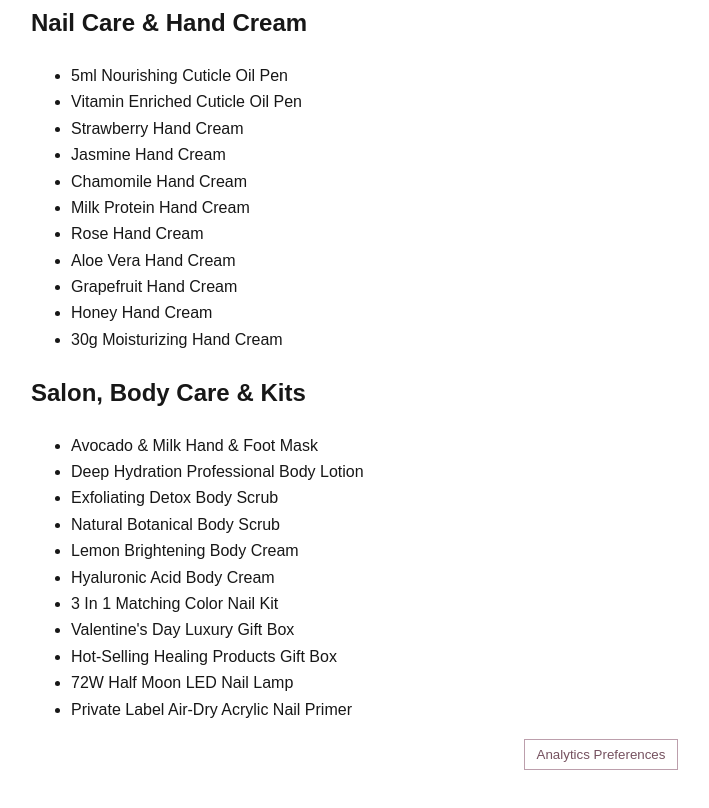
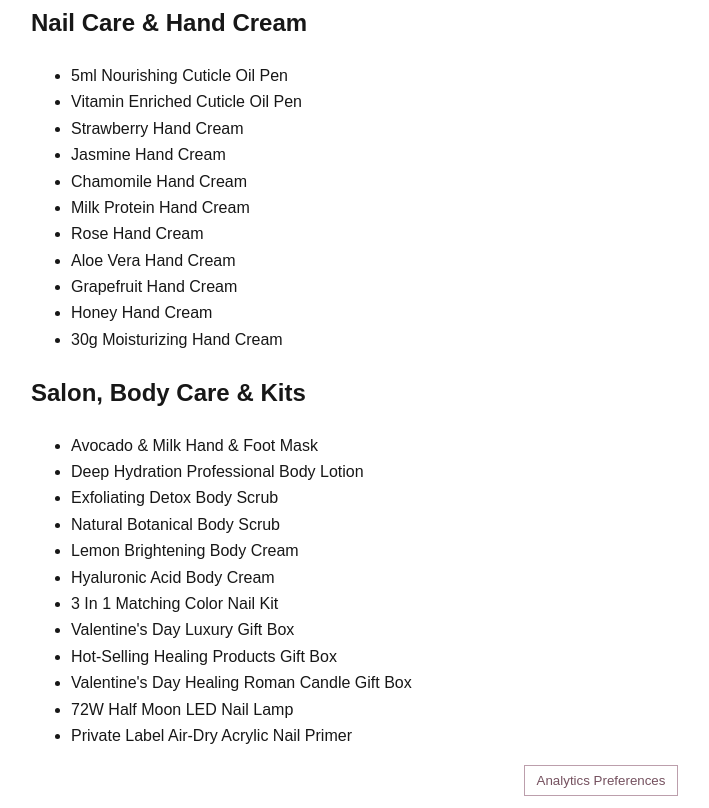
Before and after one commit to 462533185-droid/trinity-rose-pro, a plain HTML site: page products/index.html in a window 1280 px wide. Shown: the part 2304-3112 px from the top of the page, without its empty margins (39-748 px from the left). Before the commit the page ends 3086 px from the top, so only its background shows below. Drawn offline with Linux system fonts and the light colour scheme.

Commit message:
feat(products): publish products/index.html for Valentine's Day Roman Candle Gift Box ($8.00, MOQ 10)

```diff
--- a/products/index.html
+++ b/products/index.html
@@ -36,7 +36,7 @@
       <article><h2>Functional, Builder &amp; Nail Art Gel</h2><ul><li><a href="function-gel/hema-free-base-coat.html">HEMA-Free Base Coat</a></li><li><a href="function-gel/magic-mirror-chrome-top-coat.html">Magic Mirror Chrome Top Coat</a></li><li><a href="function-gel/professional-seamless-nail-tips.html">Professional Seamless Nail Tips</a></li><li><a href="function-gel/tempered-top-coat.html">Tempered Top Coat</a></li><li><a href="builder-extension-gel/builder-gel-bottle.html">Builder Gel in a Bottle</a></li><li><a href="builder-extension-gel/professional-builder-extension-gel.html">Professional Builder Extension Gel</a></li><li><a href="uv-gel-painting/pat-gel-blooming-gel.html">Pat Pat Blooming Gel</a></li><li><a href="uv-gel-painting/teardrop-jewelry-gel-set.html">No-Wipe Teardrop / Jewelry Gel Set</a></li><li><a href="uv-gel-painting/moonlight-aurora-chrome-powder.html">Moonlight Aurora Chrome Powder</a></li></ul></article>
       <article><h2>Nail Polish</h2><ul><li><a href="nail-polish-system/high-performance-regular-nail-lacquer.html">High-Performance Regular Nail Lacquer</a></li><li><a href="nail-polish-system/quick-dry-vegan-water-based-nail-polish.html">Quick-Dry Vegan Water-Based Nail Polish</a></li><li><a href="nail-polish-system/water-based-breathable-nail-polish.html">Water-Based Breathable Nail Polish</a></li></ul></article>
       <article><h2>Nail Care &amp; Hand Cream</h2><ul><li><a href="cuticle-oil/5ml-nourishing-cuticle-oil-pen.html">5ml Nourishing Cuticle Oil Pen</a></li><li><a href="nail-care/vitamin-enriched-cuticle-oil-pen.html">Vitamin Enriched Cuticle Oil Pen</a></li><li><a href="hand-cream/strawberry.html">Strawberry Hand Cream</a></li><li><a href="hand-cream/jasmine.html">Jasmine Hand Cream</a></li><li><a href="hand-cream/chamomile.html">Chamomile Hand Cream</a></li><li><a href="hand-cream/milk-protein.html">Milk Protein Hand Cream</a></li><li><a href="hand-cream/rose.html">Rose Hand Cream</a></li><li><a href="hand-cream/aloe-vera.html">Aloe Vera Hand Cream</a></li><li><a href="hand-cream/grapefruit.html">Grapefruit Hand Cream</a></li><li><a href="hand-cream/honey.html">Honey Hand Cream</a></li><li><a href="hand-cream-lotion/30g-hand-cream.html">30g Moisturizing Hand Cream</a></li></ul></article>
-      <article><h2>Salon, Body Care &amp; Kits</h2><ul><li><a href="salon-products/avocado-milk-hand-foot-mask.html">Avocado &amp; Milk Hand &amp; Foot Mask</a></li><li><a href="salon-products/deep-hydration-body-lotion.html">Deep Hydration Professional Body Lotion</a></li><li><a href="salon-products/exfoliating-detox-body-scrub.html">Exfoliating Detox Body Scrub</a></li><li><a href="salon-products/natural-botanical-body-scrub.html">Natural Botanical Body Scrub</a></li><li><a href="salon-products/lemon-brightening-body-cream.html">Lemon Brightening Body Cream</a></li><li><a href="salon-products/hyaluronic-acid-body-cream.html">Hyaluronic Acid Body Cream</a></li><li><a href="product-kits/3-in-1-matching-color-nail-kit.html">3 In 1 Matching Color Nail Kit</a></li><li><a href="product-kits/valentines-day-luxury-gift-box.html">Valentine's Day Luxury Gift Box</a></li><li><a href="product-kits/healing-products-gift-box.html">Hot-Selling Healing Products Gift Box</a></li><li><a href="machine-tools/72w-half-moon-led-nail-lamp.html">72W Half Moon LED Nail Lamp</a></li><li><a href="remove-clean/private-label-air-dry-acrylic-nail-primer.html">Private Label Air-Dry Acrylic Nail Primer</a></li></ul></article>
+      <article><h2>Salon, Body Care &amp; Kits</h2><ul><li><a href="salon-products/avocado-milk-hand-foot-mask.html">Avocado &amp; Milk Hand &amp; Foot Mask</a></li><li><a href="salon-products/deep-hydration-body-lotion.html">Deep Hydration Professional Body Lotion</a></li><li><a href="salon-products/exfoliating-detox-body-scrub.html">Exfoliating Detox Body Scrub</a></li><li><a href="salon-products/natural-botanical-body-scrub.html">Natural Botanical Body Scrub</a></li><li><a href="salon-products/lemon-brightening-body-cream.html">Lemon Brightening Body Cream</a></li><li><a href="salon-products/hyaluronic-acid-body-cream.html">Hyaluronic Acid Body Cream</a></li><li><a href="product-kits/3-in-1-matching-color-nail-kit.html">3 In 1 Matching Color Nail Kit</a></li><li><a href="product-kits/valentines-day-luxury-gift-box.html">Valentine's Day Luxury Gift Box</a></li><li><a href="product-kits/healing-products-gift-box.html">Hot-Selling Healing Products Gift Box</a></li><li><a href="product-kits/valentines-day-roman-candles-healing-gift-box.html">Valentine's Day Healing Roman Candle Gift Box</a></li><li><a href="machine-tools/72w-half-moon-led-nail-lamp.html">72W Half Moon LED Nail Lamp</a></li><li><a href="remove-clean/private-label-air-dry-acrylic-nail-primer.html">Private Label Air-Dry Acrylic Nail Primer</a></li></ul></article>
     </section>
   </main>
 </body>
```
